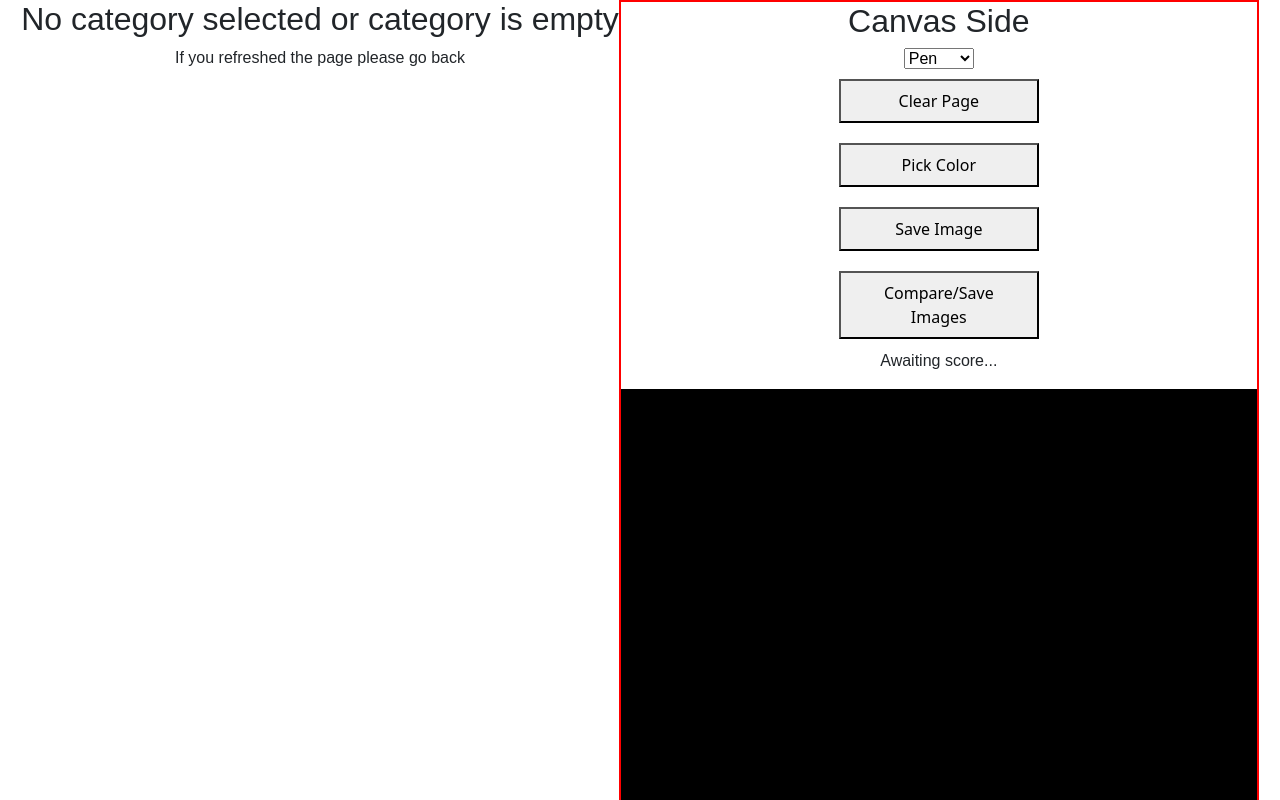
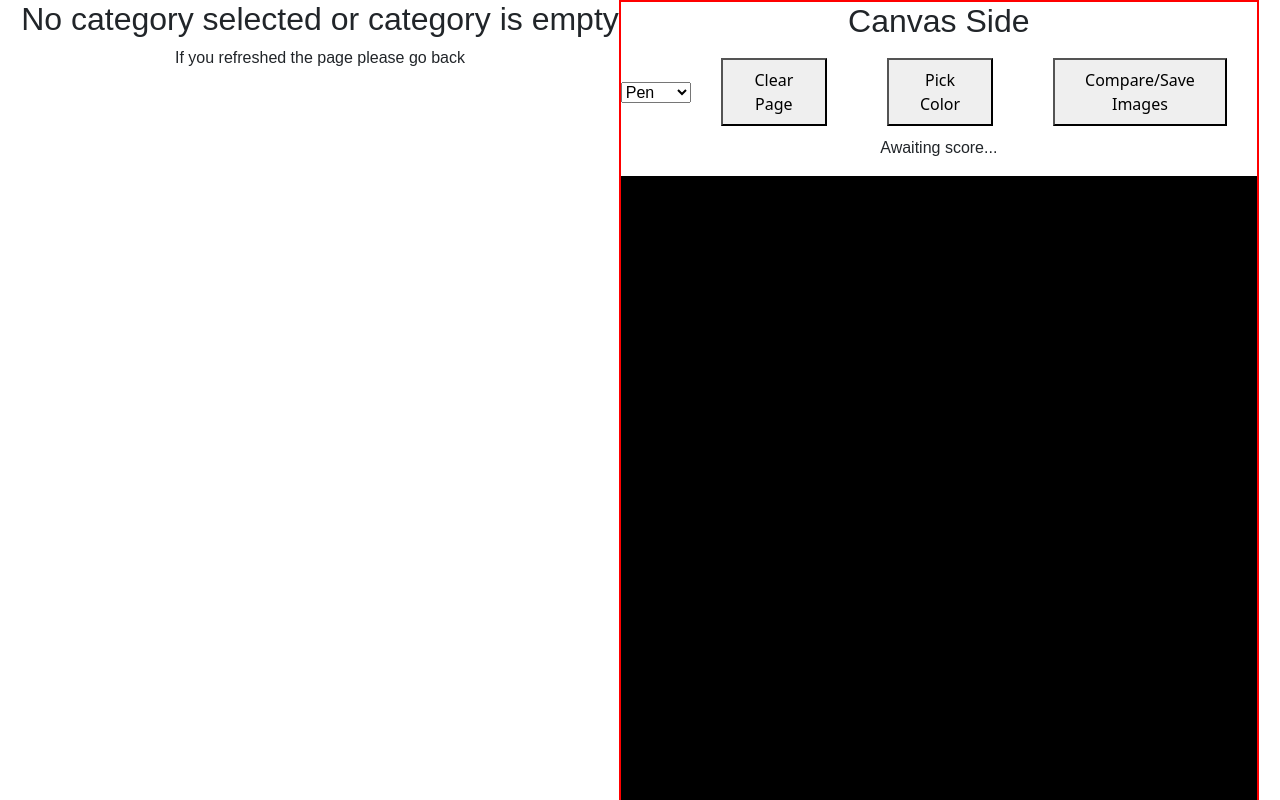
Before and after one commit to paulg44/drawing_game, a React (Create React App) app in the folder client/: page /game in a window 1280 px wide. Built offline with nearby package versions, Linux system fonts and the light colour scheme; a web font is replaced by a local one.

Commit message:
couple of small tweaks to ui while my son was testing: lots to do!

```diff
--- a/client/src/Components/Canvas.js
+++ b/client/src/Components/Canvas.js
@@ -87,46 +87,46 @@ function Canvas({ randomItem }) {
     }
   };
 
-  const handleSaveImage = async () => {
-    // const convertToBase64 = (blob) => {
-    //   return new Promise((resolve, reject) => {
-    //     const reader = new FileReader();
-    //     reader.onloadend = () => resolve(reader.result);
-    //     reader.onerror = reject;
-    //     reader.readAsDataURL(blob);
-    //   });
-    // };
+  // const handleSaveImage = async () => {
+  //   // const convertToBase64 = (blob) => {
+  //   //   return new Promise((resolve, reject) => {
+  //   //     const reader = new FileReader();
+  //   //     reader.onloadend = () => resolve(reader.result);
+  //   //     reader.onerror = reject;
+  //   //     reader.readAsDataURL(blob);
+  //   //   });
+  //   // };
 
-    const userImageData = stageRef.current.toDataURL();
-    const base64String = userImageData.split(",")[1];
+  //   const userImageData = stageRef.current.toDataURL();
+  //   const base64String = userImageData.split(",")[1];
 
-    try {
-      console.log(
-        "User Image Base64 (first 50 chars):",
-        userImageData.slice(0, 50)
-      );
+  //   try {
+  //     console.log(
+  //       "User Image Base64 (first 50 chars):",
+  //       userImageData.slice(0, 50)
+  //     );
 
-      const saveResponse = await fetch("/save-image", {
-        method: "POST",
-        headers: {
-          "Content-Type": "application/json",
-        },
-        body: JSON.stringify({
-          userImage: base64String,
-          metadata: randomItem,
-        }),
-      });
+  //     const saveResponse = await fetch("/save-image", {
+  //       method: "POST",
+  //       headers: {
+  //         "Content-Type": "application/json",
+  //       },
+  //       body: JSON.stringify({
+  //         userImage: base64String,
+  //         metadata: randomItem,
+  //       }),
+  //     });
 
-      if (!saveResponse.ok) {
-        throw new Error(`Server error: ${saveResponse.statusText}`);
-      }
+  //     if (!saveResponse.ok) {
+  //       throw new Error(`Server error: ${saveResponse.statusText}`);
+  //     }
 
-      const data = await saveResponse.json();
-      console.log("Image saved successfully client:", data);
-    } catch (error) {
-      console.error("Error saving image client side:", error);
-    }
-  };
+  //     const data = await saveResponse.json();
+  //     console.log("Image saved successfully client:", data);
+  //   } catch (error) {
+  //     console.error("Error saving image client side:", error);
+  //   }
+  // };
 
   const handleClearPage = () => {
     setLines([]);
@@ -155,10 +155,10 @@ function Canvas({ randomItem }) {
           </div>
         </Popup>
 
-        <button onClick={handleSaveImage}>Save Image</button>
+        {/* <button onClick={handleSaveImage}>Save Image</button> */}
         <button onClick={calculateScore}>Compare/Save Images</button>
-        <p>{score === null ? "Awaiting score..." : score}</p>
       </div>
+      <p>{score === null ? "Awaiting score..." : score}</p>
       <Stage
         width={canvasSize.width}
         height={canvasSize.height}
--- a/client/src/assets/css/GamePage.css
+++ b/client/src/assets/css/GamePage.css
@@ -32,7 +32,7 @@
 
 .canvasTools {
   display: flex;
-  flex-direction: column;
+  /* flex-direction: column; */
   align-items: center;
   justify-content: space-evenly;
 }
```
